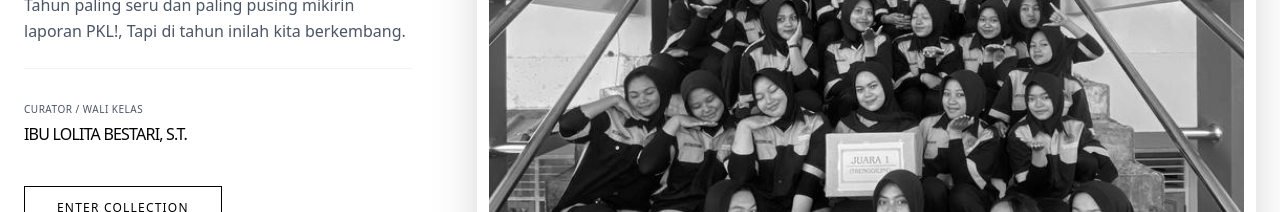
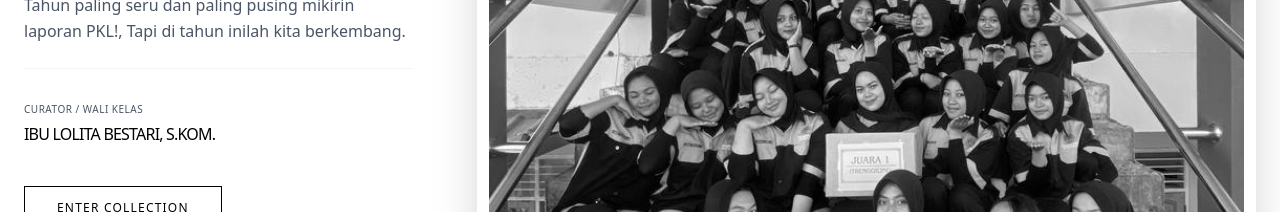
Before and after one commit to arpiealone/profile, a React (Vite) app: page / in a window 1280 px wide. Shown: the part 2240-2452 px from the top of the page. Built offline with nearby package versions, Linux system fonts and the light colour scheme.

Commit message:
feat : revisi

```diff
--- a/src/pages/HomePage.jsx
+++ b/src/pages/HomePage.jsx
@@ -45,7 +45,7 @@ export default function HomePage({ isCoverDismissed, setIsCoverDismissed }) {
             level="xi"
             year="24/25"
             title="The Vibrant Pulse"
-            curator="Ibu Lolita Bestari, S.T."
+            curator="Ibu Lolita Bestari, S.Kom."
             description="Tahun paling seru dan paling pusing mikirin laporan PKL!, Tapi di tahun inilah kita berkembang."
           />
         </div>
```
